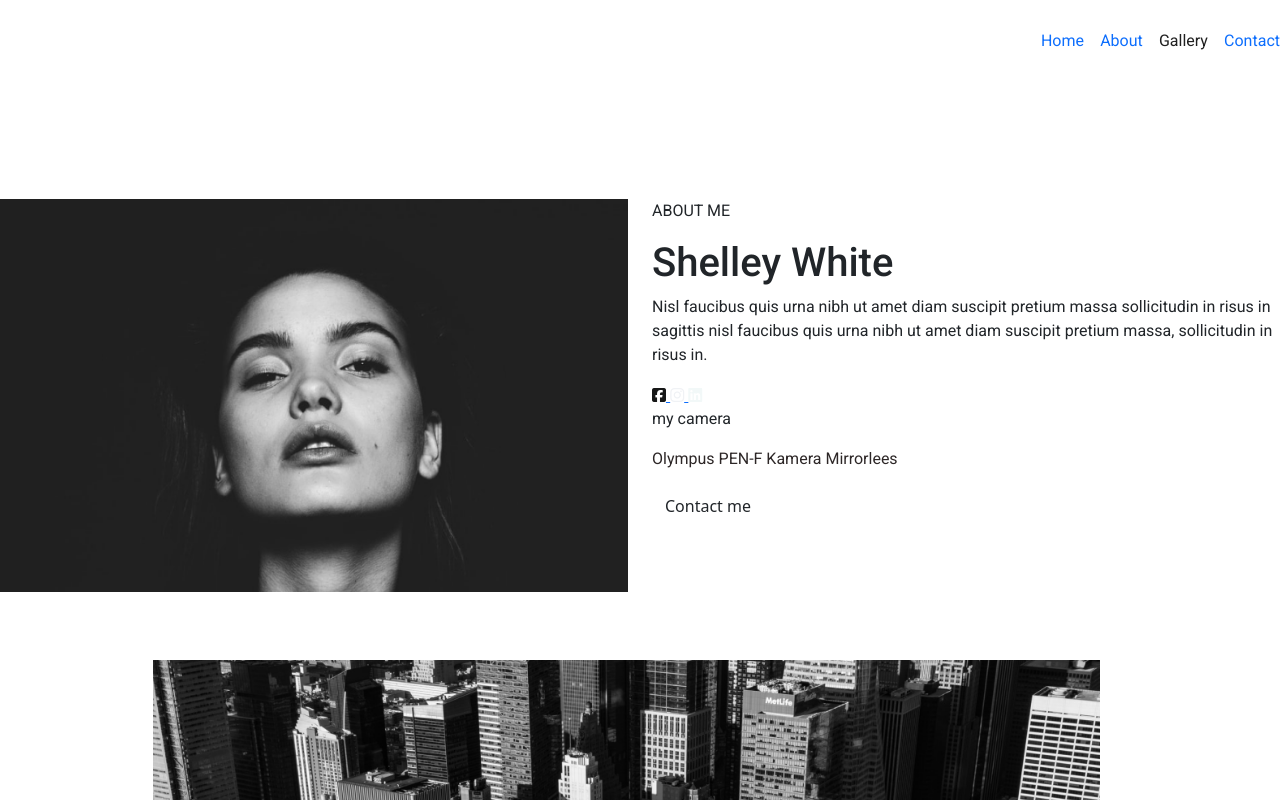
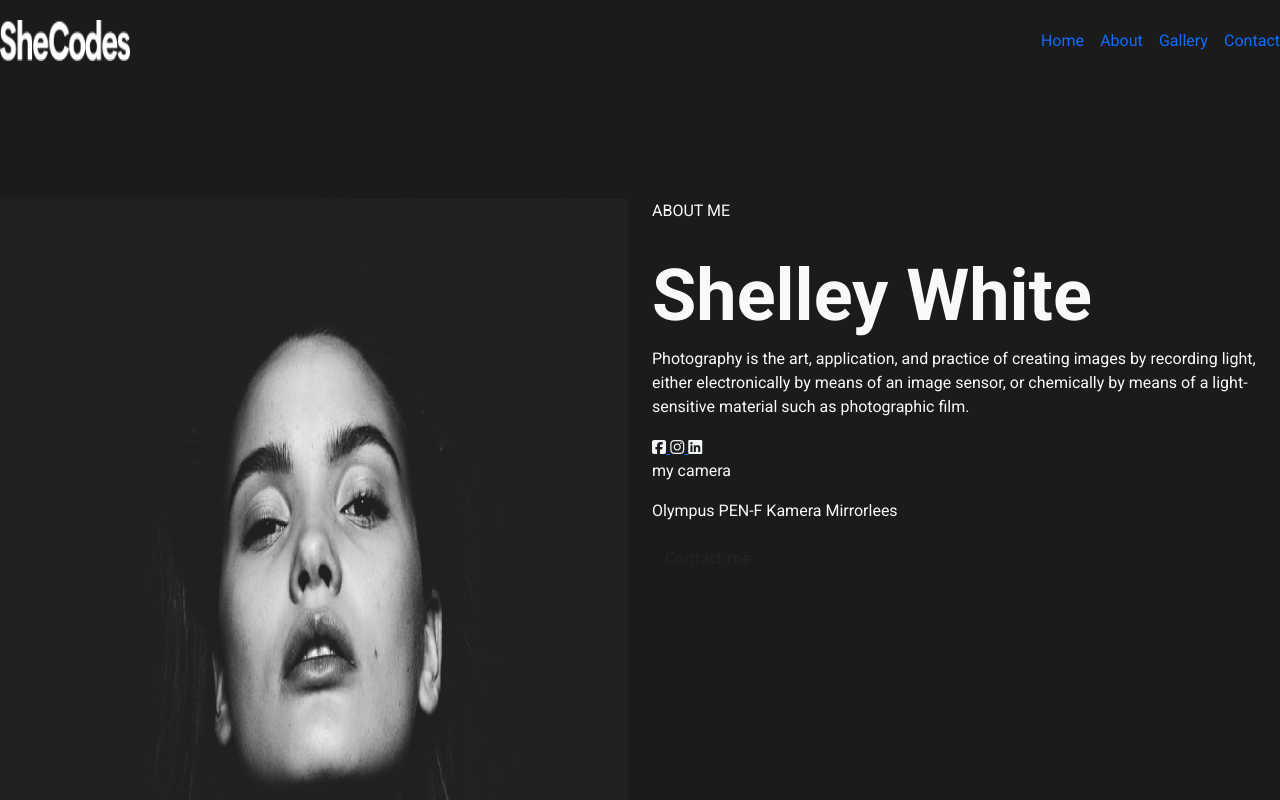
Before and after one commit to Parastoo-coding/Portfolio-Project, a plain HTML site: page about.html in a window 1280 px wide. Shown: the top 800 px of the page. Drawn offline with nearby package versions, Linux system fonts and the light colour scheme.

Commit message:
Changed some CSS Code and text color

```diff
--- a/about.html
+++ b/about.html
@@ -8,7 +8,6 @@
       name="description"
       content="I love to tell you about photography that help me to ..."
     />
-    <link rel="stylesheet" href="/style/portfolio.css" />
     <title>Find out about me</title>
 
     <link
@@ -50,6 +49,7 @@
       href="https://fonts.googleapis.com/css2?family=Montserrat:wght@700&family=Roboto:wght@400;500;700&display=swap"
       rel="stylesheet"
     />
+    <link rel="stylesheet" href="/style/portfolio.css" />
   </head>
   <body>
     <div class="nav-container">
@@ -67,7 +67,7 @@
             <a href="/about.html" title="Know me better">About</a>
           </li>
           <li>
-            <a hreh="/Gallery.html" title="My works">Gallery</a>
+            <a href="/gallery.html" title="My works">Gallery</a>
           </li>
           <li>
             <a href="/contact.html" title="My Contact">Contact</a>
@@ -85,18 +85,19 @@
           />
         </div>
         <div class="col-6">
-          <p class="">ABOUT ME</p>
-          <h1>Shelley White</h1>
-          <p>
-            Nisl faucibus quis urna nibh ut amet diam suscipit pretium massa
-            sollicitudin in risus in sagittis nisl faucibus quis urna nibh ut
-            amet diam suscipit pretium massa, sollicitudin in risus in.
+          <p class="text-light">ABOUT ME</p>
+          <h1 class="text-light">Shelley White</h1>
+          <p class="text-light">
+            Photography is the art, application, and practice of creating images
+            by recording light, either electronically by means of an image
+            sensor, or chemically by means of a light-sensitive material such as
+            photographic film.
           </p>
           <div class="icon-cotent">
             <a href="#" title="facebook">
               <i
                 class="fa-brands fa-square-facebook"
-                style="color: #161717"
+                style="color: #f0f2f5"
               ></i>
             </a>
             <a href="#" title="instagram">
@@ -106,9 +107,10 @@
               <i class="fa-brands fa-linkedin" style="color: #f2f8f8"></i>
             </a>
           </div>
-          <p>my camera</p>
-          <span class="camera-work">
-            <p>Olympus PEN-F Kamera Mirrorlees</p>
+          <p class="text-light">my camera</p>
+
+          <span class="camera-work mt-5">
+            <p class="text-light">Olympus PEN-F Kamera Mirrorlees</p>
           </span>
           <a href="#" class="btn btn-branding"> Contact me </a>
         </div>
--- a/style/portfolio.css
+++ b/style/portfolio.css
@@ -17,7 +17,6 @@ h1 {
 
 .hero,
 .btn-homepage {
-  border-radius: 50px;
   background: white;
   color: black;
   font-size: 14px;
@@ -72,7 +71,7 @@ h1 {
 }
 .gray-photo {
   width: 700px;
-  height: 783px;
+  height: 723px;
   margin-bottom: 20px;
 }
 
@@ -118,7 +117,7 @@ nav {
   color: #202020;
 }
 .logo {
-  max-width: 15px;
+  max-width: 130px;
 }
 
 nav ul {
```
Also changed, not shown: contact.html (+15 -10 lines), gallery.html (+2 -2 lines), index.html (+3 -2 lines).
